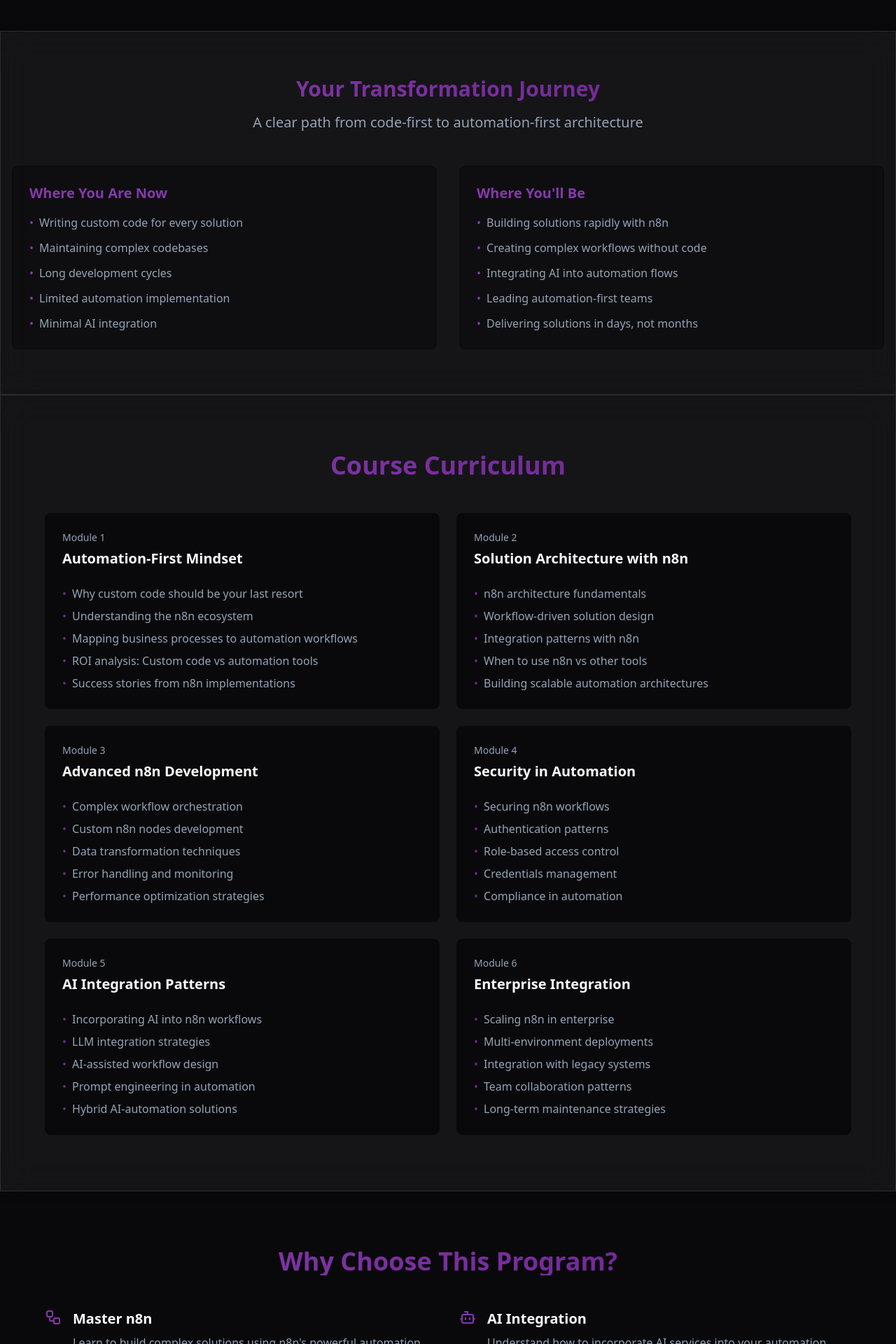
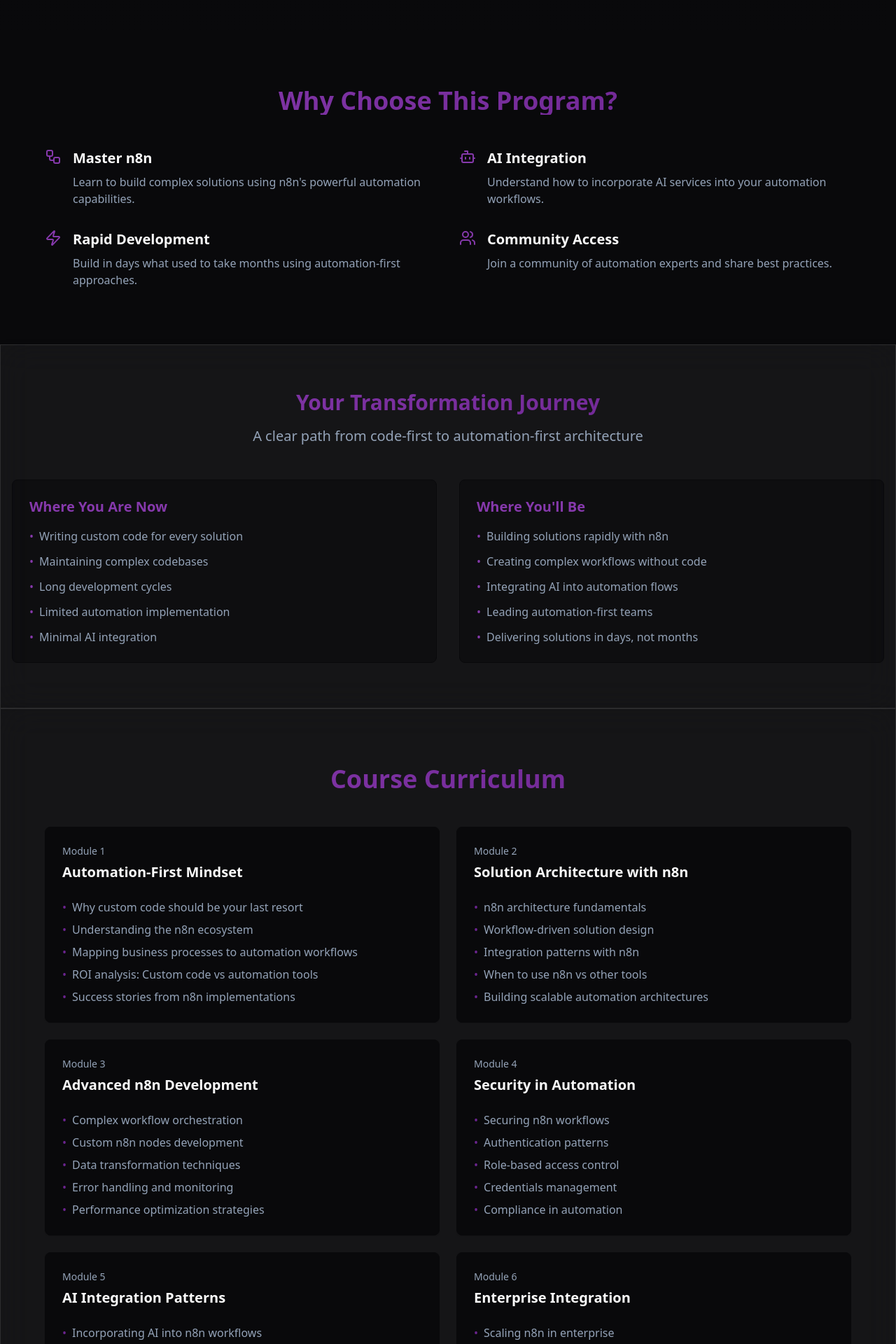
Before and after one commit to alnutile/modern-dev-landing, a React (Vite) app: page / in a window 1280 px wide. Shown: the part 880-2800 px from the top of the page at 70% size. Built offline with nearby package versions, Linux system fonts and the light colour scheme.

Commit message:
Move section above transformation journey
Rearranged the layout by moving a specified section to be positioned above the "Your Transformation Journey" section in the Index component.
[skip gpt_engineer]

```diff
--- a/src/pages/Index.tsx
+++ b/src/pages/Index.tsx
@@ -12,6 +12,14 @@ const Index = () => {
     <div className="min-h-screen">
       <Hero />
       <TargetAudience />
+
+      <section className="py-20 px-4">
+        <h2 className="text-3xl md:text-4xl font-bold text-center mb-12 gradient-text">
+          {whyData.title}
+        </h2>
+        <ValueProps reasons={whyData.reasons} />
+      </section>
+
       <TransformationJourney />
 
       <section className="py-20 px-4 glass-morphism">
@@ -25,13 +33,6 @@ const Index = () => {
             ))}
           </div>
         </div>
-      </section>
-
-      <section className="py-20 px-4">
-        <h2 className="text-3xl md:text-4xl font-bold text-center mb-12 gradient-text">
-          {whyData.title}
-        </h2>
-        <ValueProps reasons={whyData.reasons} />
       </section>
 
       <section className="py-20 px-4 glass-morphism">
```
